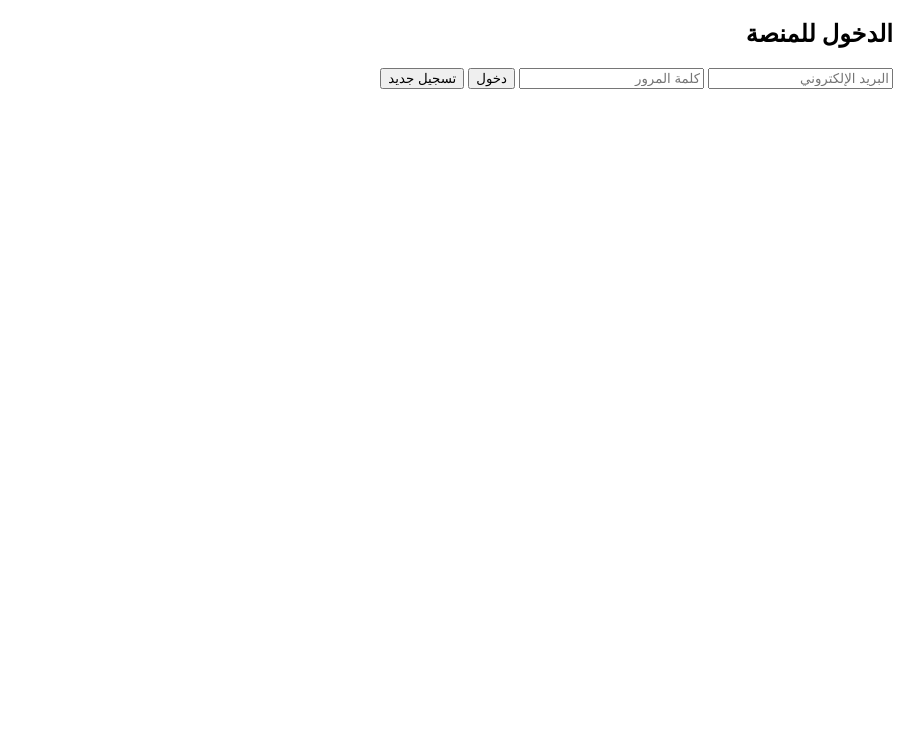
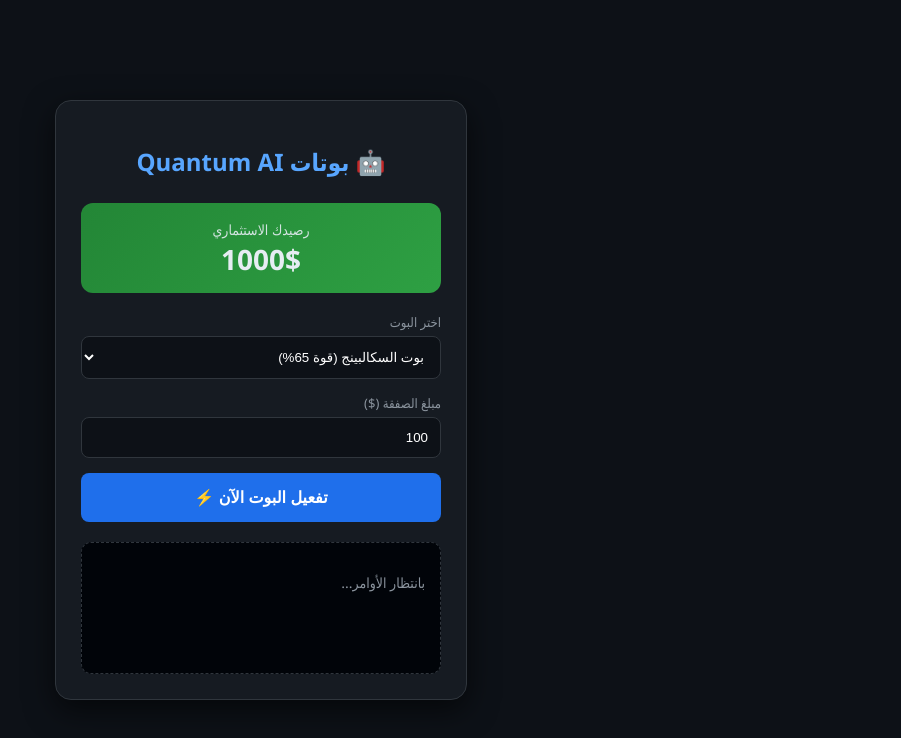
Before and after one commit to sbaknsskkssk/Sur, a website: page public/index.html in a window 1280 px wide. Shown: the whole page, without its empty margins (379-1280 px from the left). Drawn offline with Linux system fonts and the light colour scheme.

Commit message:
Revamp Quantum AI Bots interface in index.html
Updated the HTML structure and styles for the Quantum AI Bots interface, including new styling and layout for user interaction elements.

```diff
--- a/public/index.html
+++ b/public/index.html
@@ -2,38 +2,144 @@
 <html lang="ar" dir="rtl">
 <head>
     <meta charset="UTF-8">
-    <title>Quantum Trade AI</title>
-    <link rel="stylesheet" href="style.css">
+    <meta name="viewport" content="width=device-width, initial-scale=1.0">
+    <title>Quantum AI Bots</title>
+    <style>
+        body {
+            background-color: #0d1117;
+            color: #e6edf3;
+            font-family: 'Segoe UI', Tahoma, sans-serif;
+            margin: 0;
+            display: flex;
+            justify-content: center;
+            align-items: center;
+            min-height: 100vh;
+        }
+        .container {
+            background-color: #161b22;
+            padding: 25px;
+            border-radius: 16px;
+            box-shadow: 0 10px 30px rgba(0,0,0,0.6);
+            width: 360px;
+            border: 1px solid #30363d;
+        }
+        h2 { color: #58a6ff; text-align: center; margin-bottom: 25px; }
+        .balance-card {
+            background: linear-gradient(135deg, #238636, #2ea043);
+            padding: 15px;
+            border-radius: 12px;
+            text-align: center;
+            margin-bottom: 20px;
+        }
+        .balance-card span { font-size: 14px; opacity: 0.9; }
+        .balance-card div { font-size: 28px; font-weight: bold; }
+
+        label { font-size: 13px; color: #8b949e; margin-bottom: 5px; display: block; }
+        input, select {
+            width: 100%;
+            padding: 12px;
+            margin-bottom: 15px;
+            background: #0d1117;
+            border: 1px solid #30363d;
+            color: white;
+            border-radius: 8px;
+            box-sizing: border-box;
+        }
+        button {
+            width: 100%;
+            padding: 15px;
+            border: none;
+            border-radius: 8px;
+            cursor: pointer;
+            font-weight: bold;
+            font-size: 16px;
+            transition: 0.3s;
+            background-color: #1f6feb;
+            color: white;
+        }
+        button:hover { background-color: #388bfd; }
+        button:disabled { background-color: #21262d; color: #8b949e; cursor: not-allowed; }
+
+        .log-container {
+            margin-top: 20px;
+            background: #010409;
+            border: 1px dashed #30363d;
+            padding: 15px;
+            border-radius: 10px;
+            min-height: 100px;
+            font-size: 14px;
+            line-height: 1.5;
+        }
+        .win { color: #39d353; font-weight: bold; border-right: 3px solid #39d353; padding-right: 10px; }
+        .loss { color: #f85149; font-weight: bold; border-right: 3px solid #f85149; padding-right: 10px; }
+    </style>
 </head>
 <body>
-    <div id="auth-section" class="card">
-        <h2>الدخول للمنصة</h2>
-        <input type="email" id="email" placeholder="البريد الإلكتروني">
-        <input type="password" id="pass" placeholder="كلمة المرور">
-        <button onclick="login()">دخول</button>
-        <button onclick="register()">تسجيل جديد</button>
-    </div>
+    <div class="container">
+        <h2>🤖 بوتات Quantum AI</h2>
 
-    <div id="main-section" style="display:none;">
-        <div class="card">
-            <h3>مرحباً: <span id="user-display"></span></h3>
-            <h1 id="balance-display">0$</h1>
+        <div class="balance-card">
+            <span>رصيدك الاستثماري</span>
+            <div id="balance-display">جاري التحميل...</div>
         </div>
 
-        <div id="admin-panel" class="card" style="display:none; border: 2px solid gold;">
-            <h3>🛠 لوحة التحكم (أدمن)</h3>
-            <input type="text" id="target-email" placeholder="ايميل المستخدم">
-            <input type="number" id="new-bal" placeholder="الرصيد الجديد">
-            <button onclick="updateUserBalance()" style="background:gold; color:black;">تحديث الرصيد ✅</button>
-        </div>
+        <label>اختر البوت</label>
+        <select id="bot-select">
+            <option value="65">بوت السكالبينج (قوة 65%)</option>
+            <option value="85">بوت الذهب الخارق (قوة 85%)</option>
+            <option value="98">بوت الذكاء الاصطناعي (قوة 98%)</option>
+        </select>
 
-        <div class="card">
-            <input type="number" id="trade-amount" placeholder="مبلغ الصفقة">
-            <button onclick="trade('up')" style="background:green;">شراء 📈</button>
-            <button onclick="trade('down')" style="background:red;">بيع 📉</button>
+        <label>مبلغ الصفقة ($)</label>
+        <input type="number" id="trade-amount" placeholder="أدخل المبلغ..." value="100">
+
+        <button onclick="activateBot()" id="action-btn">تفعيل البوت الآن ⚡</button>
+
+        <div id="response-log" class="log-container">
+            <p style="color: #8b949e;">بانتظار الأوامر...</p>
         </div>
     </div>
 
-    <script src="script.js"></script>
+    <script>
+        async function activateBot() {
+            const amount = document.getElementById('trade-amount').value;
+            const power = document.getElementById('bot-select').value;
+            const log = document.getElementById('response-log');
+            const btn = document.getElementById('action-btn');
+
+            if (!amount || amount <= 0) return alert("حدد مبلغ الصفقة");
+
+            btn.disabled = true;
+            btn.innerText = "جاري الاتصال بـ Binance...";
+            log.innerHTML = "<p>يتم الآن جلب السعر اللحظي وتحليل السوق...</p>";
+
+            try {
+                const res = await fetch('/api/trade', {
+                    method: 'POST',
+                    headers: {'Content-Type': 'application/json'},
+                    body: JSON.stringify({ amount: parseFloat(amount), botPower: parseInt(power) })
+                });
+                const data = await res.json();
+
+                // انتظار وهمي ليعطي شعور التحليل
+                setTimeout(() => {
+                    document.getElementById('balance-display').innerText = data.newBalance + "$";
+                    log.innerHTML = `<div class="${data.message.includes('✅') ? 'win' : 'loss'}">${data.message}</div>`;
+                    btn.disabled = false;
+                    btn.innerText = "تفعيل البوت الآن ⚡";
+                }, 2000);
+
+            } catch (e) {
+                log.innerHTML = "<p class='loss'>فشل الاتصال بالسيرفر</p>";
+                btn.disabled = false;
+            }
+        }
+
+        // جلب الرصيد عند فتح الصفحة
+        window.onload = async () => {
+             // هنا يمكن إضافة كود لجلب الرصيد الأولي من السيرفر
+             document.getElementById('balance-display').innerText = "1000$";
+        };
+    </script>
 </body>
 </html>
```
